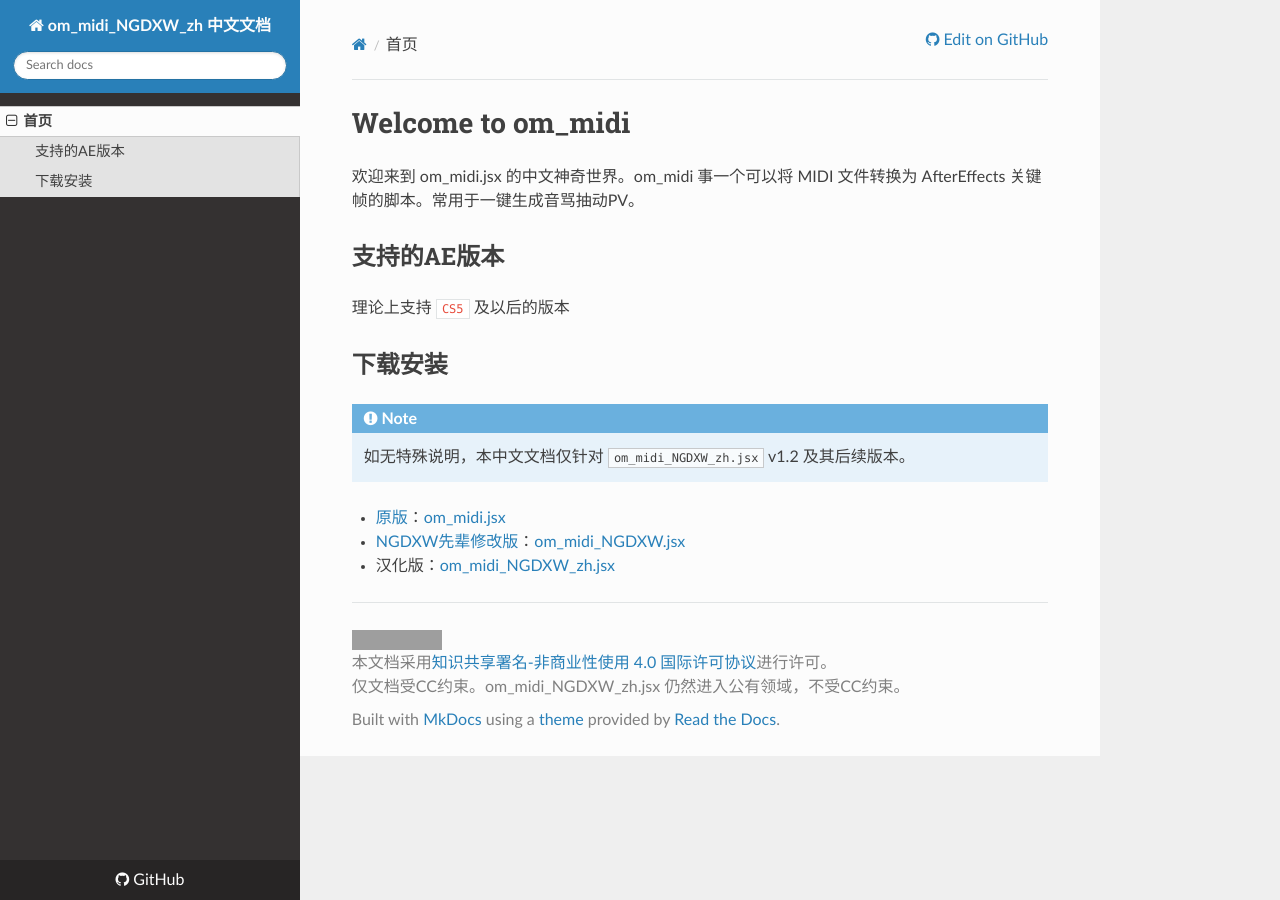
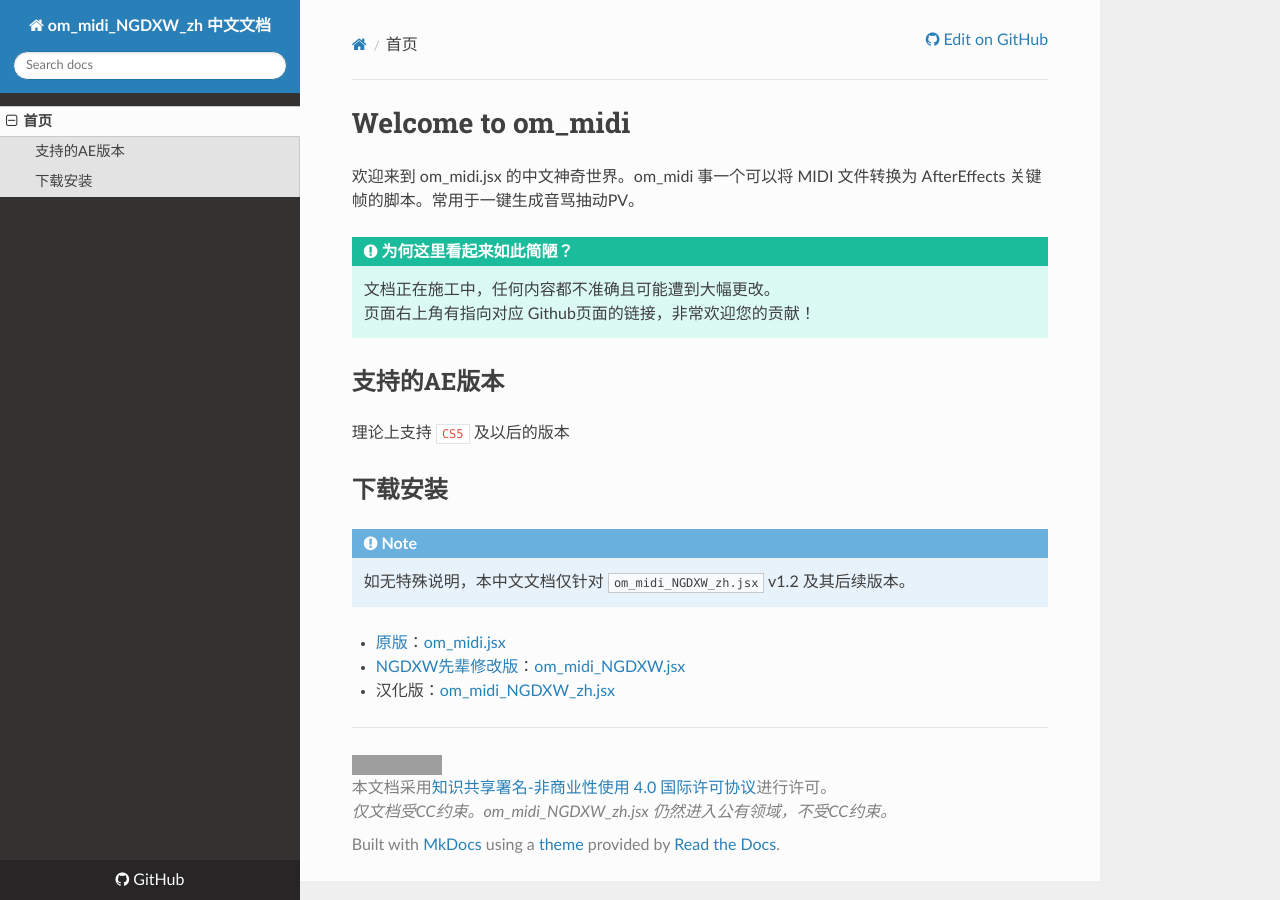
Before and after one commit to Z4HD/om_midi_NGDXW_zh, an MkDocs documentation site: the page built from docs/index.md, in a window 1280 px wide. Built offline with MkDocs 1.6.1, drawn with Linux system fonts in a browser that asks for light colours; nearby versions of some CDN libraries; grey boxes are pictures that could not be loaded.

```diff
--- a/docs/index.md
+++ b/docs/index.md
@@ -1,6 +1,11 @@
 # Welcome to om_midi
 
 欢迎来到 om_midi.jsx 的中文神奇世界。om_midi 事一个可以将 MIDI 文件转换为 AfterEffects 关键帧的脚本。常用于一键生成音骂抽动PV。
+
+!!! important "为何这里看起来如此简陋？"
+
+    文档正在施工中，任何内容都不准确且可能遭到大幅更改。
+    页面右上角有指向对应 Github页面的链接，非常欢迎您的贡献！
 
 ## 支持的AE版本
 
--- a/mkdocs.yml
+++ b/mkdocs.yml
@@ -1,7 +1,7 @@
 site_name: om_midi_NGDXW_zh 中文文档
 theme: readthedocs
 repo_url: https://github.com/Z4HD/om_midi_NGDXW_zh
-copyright: <a rel="license" href="http://creativecommons.org/licenses/by-nc/4.0/"><img alt="知识共享许可协议" style="border-width:0" src="https://i.creativecommons.org/l/by-nc/4.0/88x31.png" /></a><br />本<span xmlns:dct="http://purl.org/dc/terms/" href="http://purl.org/dc/dcmitype/Text" rel="dct:type">文档</span>采用<a rel="license" href="http://creativecommons.org/licenses/by-nc/4.0/">知识共享署名-非商业性使用 4.0 国际许可协议</a>进行许可。<br />仅文档受CC约束。om_midi_NGDXW_zh.jsx 仍然进入公有领域，不受CC约束。
+copyright: <a rel="license" href="http://creativecommons.org/licenses/by-nc/4.0/"><img alt="知识共享许可协议" style="border-width:0" src="https://i.creativecommons.org/l/by-nc/4.0/88x31.png" /></a><br />本<span xmlns:dct="http://purl.org/dc/terms/" href="http://purl.org/dc/dcmitype/Text" rel="dct:type">文档</span>采用<a rel="license" href="http://creativecommons.org/licenses/by-nc/4.0/">知识共享署名-非商业性使用 4.0 国际许可协议</a>进行许可。<br /><i>仅文档受CC约束。om_midi_NGDXW_zh.jsx 仍然进入公有领域，不受CC约束。</i>
 
 nav:
   - 首页: 'index.md'
```
Also changed, not shown: 1 other file.
